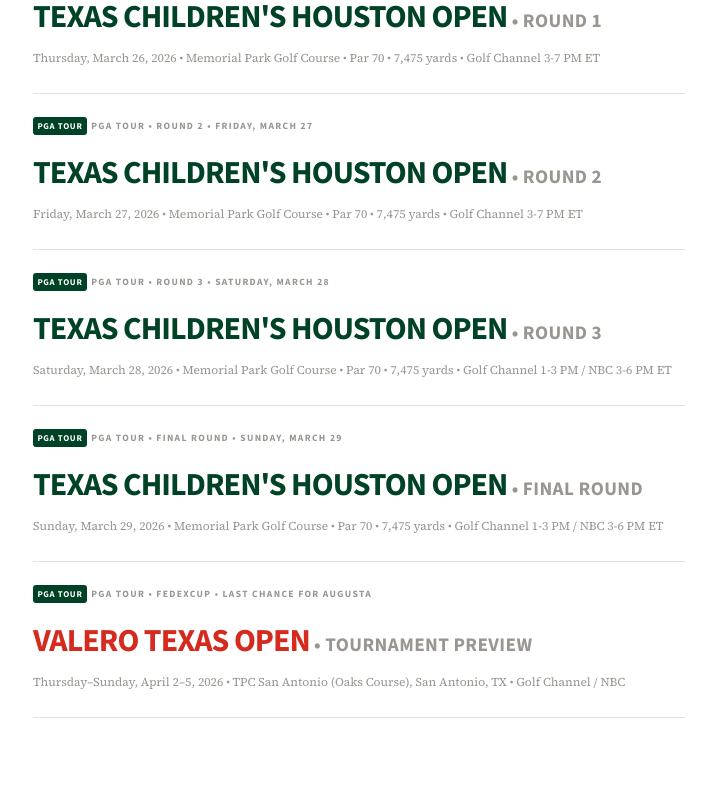
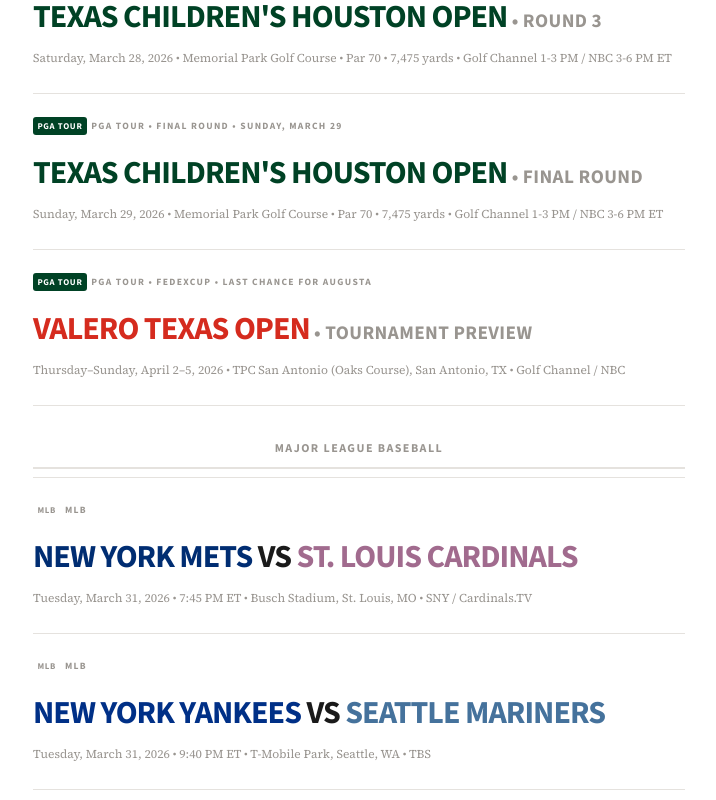
Before and after one commit to mvielkind/march-madness-viewer-guide, a React (Vite) app: page /#/ in a window 1280 px wide. Shown: the part 10897-11697 px from the top of the page, without its empty margins (281-997 px from the left). Built offline with nearby package versions, Linux system fonts and the light colour scheme.

Commit message:
update MLB labels

```diff
--- a/src/pages/HomePage.tsx
+++ b/src/pages/HomePage.tsx
@@ -6,9 +6,10 @@
   return `${d.getFullYear()}-${String(d.getMonth() + 1).padStart(2, '0')}-${String(d.getDate()).padStart(2, '0')}`
 }
 
-type EventType = 'mens-basketball' | 'womens-basketball' | 'golf'
+type EventType = 'mens-basketball' | 'womens-basketball' | 'golf' | 'mlb'
 
 function getEventType(game: (typeof games)[number]): EventType {
+  if (game.slug.startsWith('mlb-')) return 'mlb'
   if (game.slug.startsWith('pga-')) return 'golf'
   if (game.slug.includes('womens')) return 'womens-basketball'
   return 'mens-basketball'
@@ -18,6 +19,7 @@
   'mens-basketball': { badge: 'NCAAM', heading: "Men's College Basketball" },
   'womens-basketball': { badge: 'NCAAW', heading: "Women's College Basketball" },
   'golf': { badge: 'PGA Tour', heading: 'PGA Tour' },
+  'mlb': { badge: 'MLB', heading: 'Major League Baseball' },
 }
 
 function GameCard({ game }: { game: (typeof games)[number] }) {
@@ -52,7 +54,7 @@
 }
 
 function groupByCategory(gameList: typeof games) {
-  const order: EventType[] = ['mens-basketball', 'womens-basketball', 'golf']
+  const order: EventType[] = ['mens-basketball', 'womens-basketball', 'golf', 'mlb']
   const groups = new Map<EventType, typeof games>()
   for (const game of gameList) {
     const type = getEventType(game)
```
